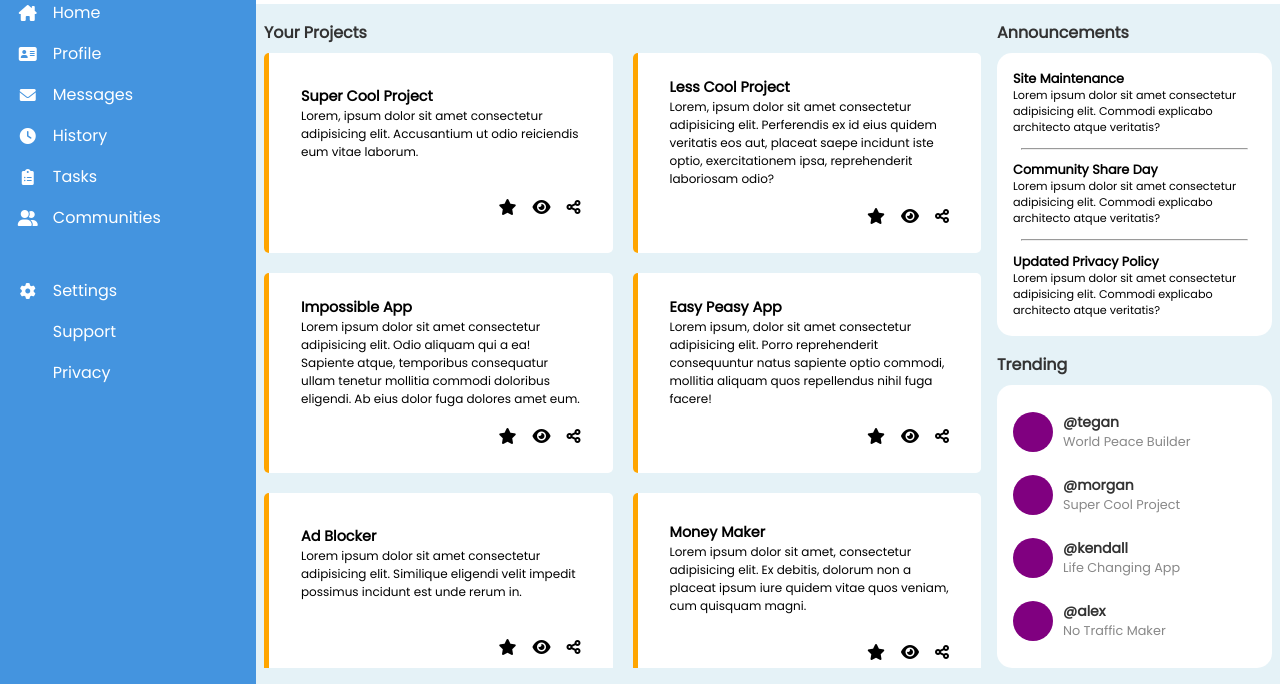
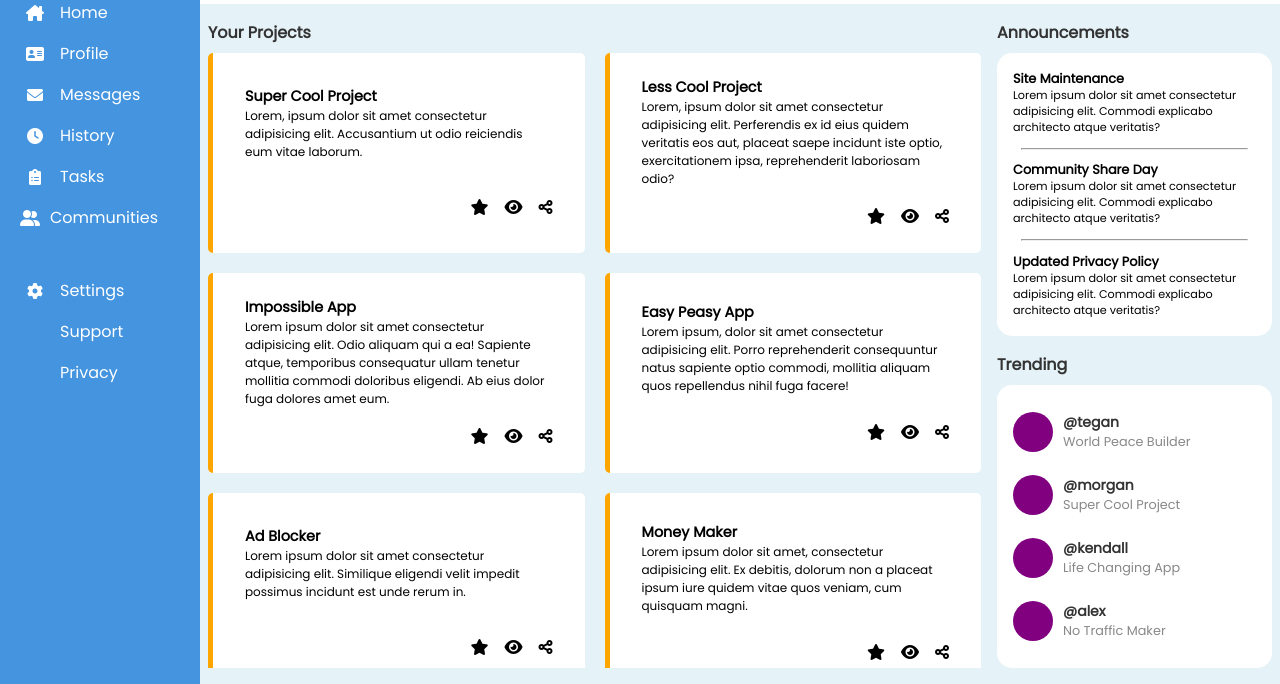
Before and after one commit to cjacqo/odin-admin-dashboard, a plain HTML site: page index.html in a window 1280 px wide. Shown: the part 116-800 px from the top of the page. Drawn offline with Linux system fonts and the light colour scheme.

Commit message:
Added responsive style

```diff
--- a/styles.css
+++ b/styles.css
@@ -42,6 +42,13 @@ body {
         "sidebar main";
 }
 
+@media (min-width: 1150px) {
+    .parent {
+        grid-template-columns: 200px calc(100vw - 200px);
+
+    }
+}
+
 /* -- navigation section */
 .sidebar.section {
     grid-area: sidebar;
@@ -64,7 +71,7 @@ body {
     justify-content: flex-start;
 }
 .nav-list {
-    width: 90%;
+    width: 80%;
     margin: 0 auto;
 }
 
```
